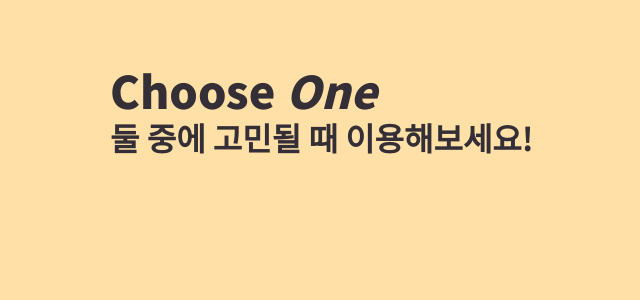
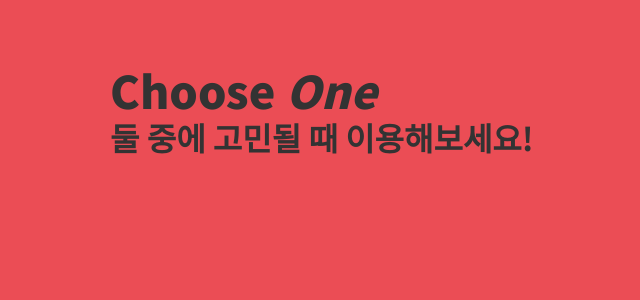
Before and after one commit to SkyLightQP/ChooseOne, a React (Create React App) app: page / in a window 1280 px wide. Shown: the top 300 px of the page, without its empty margins (118-758 px from the left). Built offline with nearby package versions, Linux system fonts and the light colour scheme.

Commit message:
fix: change color palette variable name

```diff
--- a/public/index.html
+++ b/public/index.html
@@ -10,8 +10,8 @@
     <style>
         body {
             font-family: 'Noto Sans KR', sans-serif;
-            background-color: var(--color-yellow);
-            color: var(--color-black);
+            background-color: var(--color-background);
+            color: var(--color-text);
         }
     </style>
     <body>
--- a/src/css/color.css
+++ b/src/css/color.css
@@ -1,7 +1,6 @@
 body {
-    --color-black: #342E37;
-    --color-white: #FAFFFD;
-    --color-red: #E26D5C;
-    --color-yellow: #FFE1A8;
-    --color-green: #C9CBA3;
+    --color-text: #333;
+    --color-background: #eb4d55;
+    --color-main: #fae3d9;
+    --color-highlight: #f6e1e1;
 }
```
